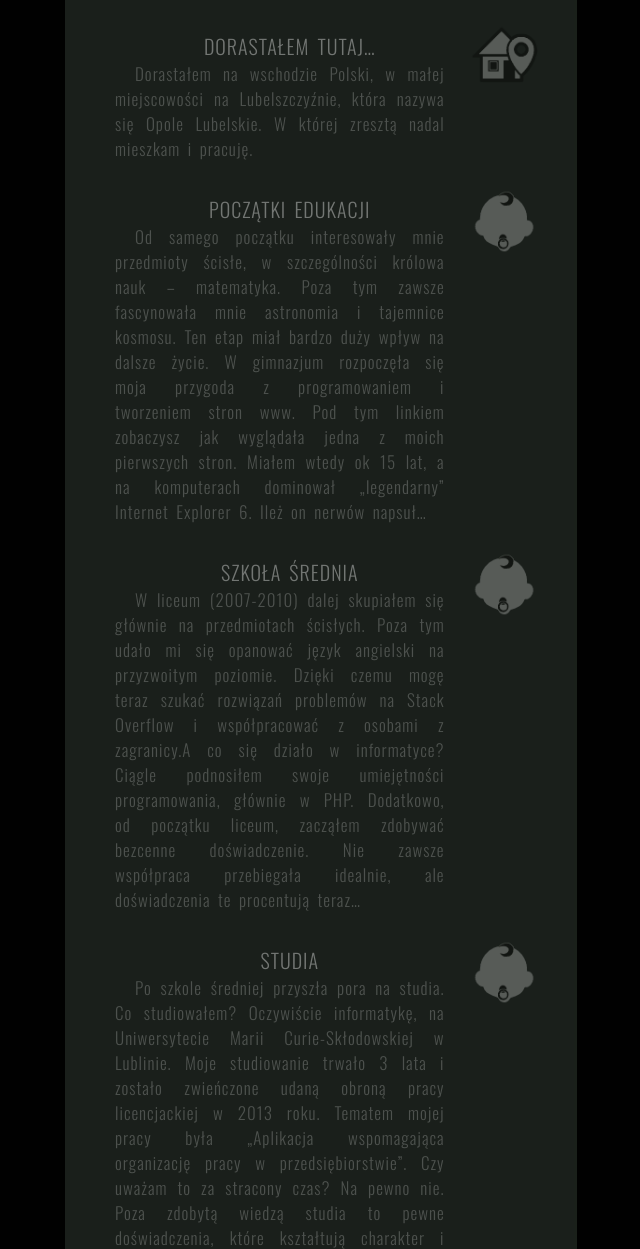
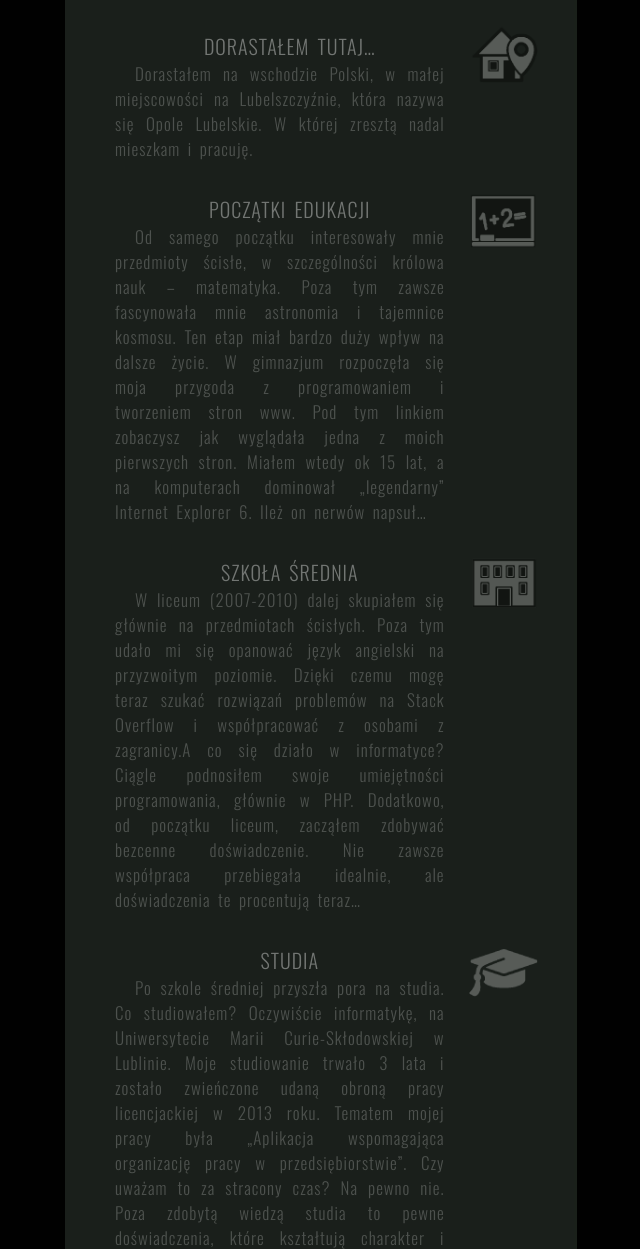
Before and after one commit to mjchodakowski/MySite, a PHP site: page / in a window 1280 px wide. Shown: the part 794-2043 px from the top of the page, without its empty margins (575-1215 px from the left). Run offline with PHP 8.4, Linux system fonts and the light colour scheme; some libraries are stand-ins or nearby versions.

Commit message:
schoolicon

```diff
--- a/index.php
+++ b/index.php
@@ -68,7 +68,7 @@
                     </div>
 
                     <div class="divomnie">
-                    <div class="omnieClose"><img class="imgomnie" src="child.png"></div>
+                    <div class="omnieClose"><img class="imgomnie" src="primaryschool.png"></div>
                         <div class="omnieOpen">
                             <div class="titlePomnie">POCZĄTKI EDUKACJI</div>
                             <div class="opisOmnie">Od samego początku interesowały mnie przedmioty ścisłe, w szczególności królowa nauk – matematyka. Poza tym zawsze fascynowała mnie astronomia i tajemnice kosmosu. Ten etap miał bardzo duży wpływ na dalsze życie. W gimnazjum rozpoczęła się moja przygoda z programowaniem i tworzeniem stron www. Pod tym linkiem zobaczysz jak wyglądała jedna z moich pierwszych stron. Miałem wtedy ok 15 lat, a na komputerach dominował „legendarny” Internet Explorer 6. Ileż on nerwów napsuł…
@@ -77,7 +77,7 @@
                     </div>
 
                     <div class="divomnie">
-                    <div class="omnieClose"><img class="imgomnie" src="child.png"></div>
+                    <div class="omnieClose"><img class="imgomnie" src="secendaryschool.png"></div>
                         <div class="omnieOpen">
                             <div class="titlePomnie">SZKOŁA ŚREDNIA</div>
                             <div class="opisOmnie">W liceum (2007-2010) dalej skupiałem się głównie na przedmiotach ścisłych. Poza tym udało mi się opanować język angielski na przyzwoitym poziomie. Dzięki czemu mogę teraz szukać rozwiązań problemów na
@@ -88,7 +88,7 @@
                     </div>
 
                     <div class="divomnie">
-                    <div class="omnieClose"><img class="imgomnie" src="child.png"></div>
+                    <div class="omnieClose"><img class="imgomnie" src="study.png"></div>
                         <div class="omnieOpen">
                             <div class="titlePomnie">STUDIA</div>
                             <div class="opisOmnie">Po szkole średniej przyszła pora na studia. Co studiowałem? Oczywiście informatykę, na Uniwersytecie Marii Curie-Skłodowskiej w Lublinie. Moje studiowanie trwało 3 lata
```
Also changed, not shown: primaryschool.png (added), secendaryschool.png (added), study.png (added).
